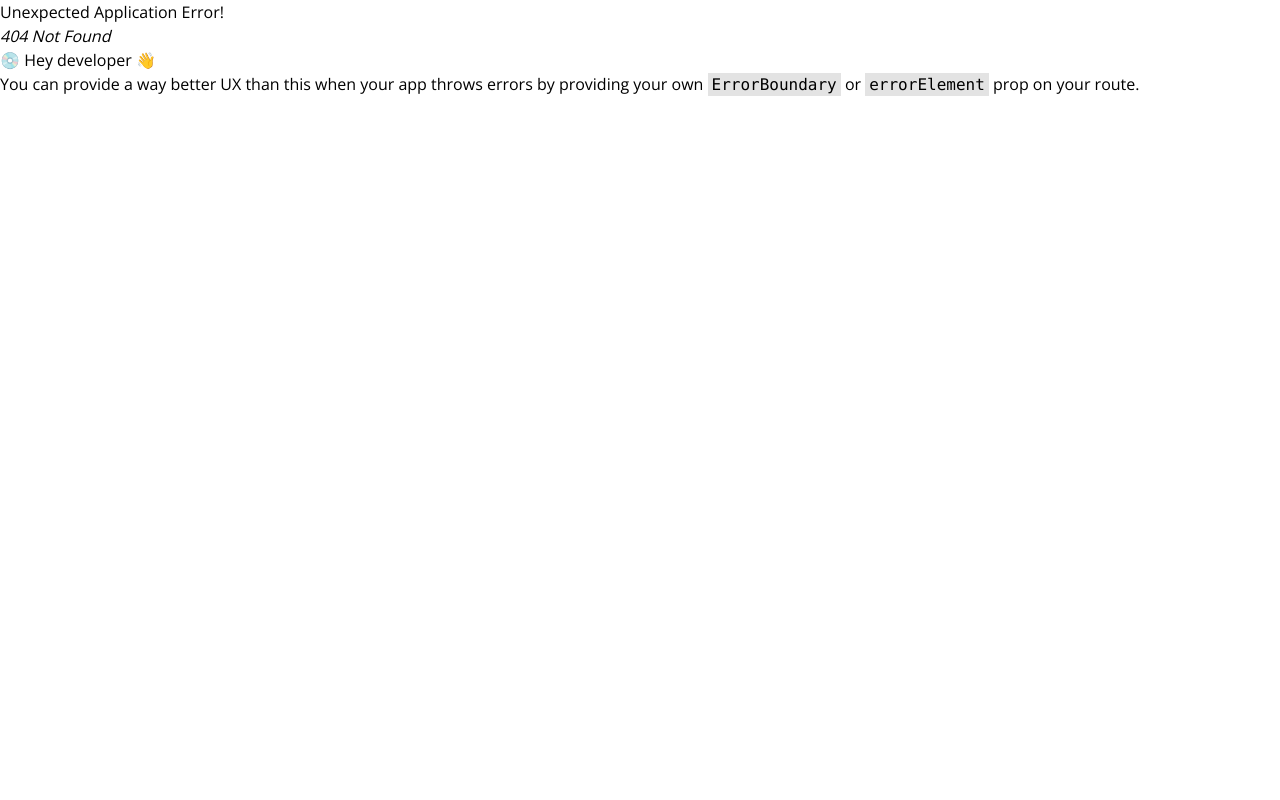
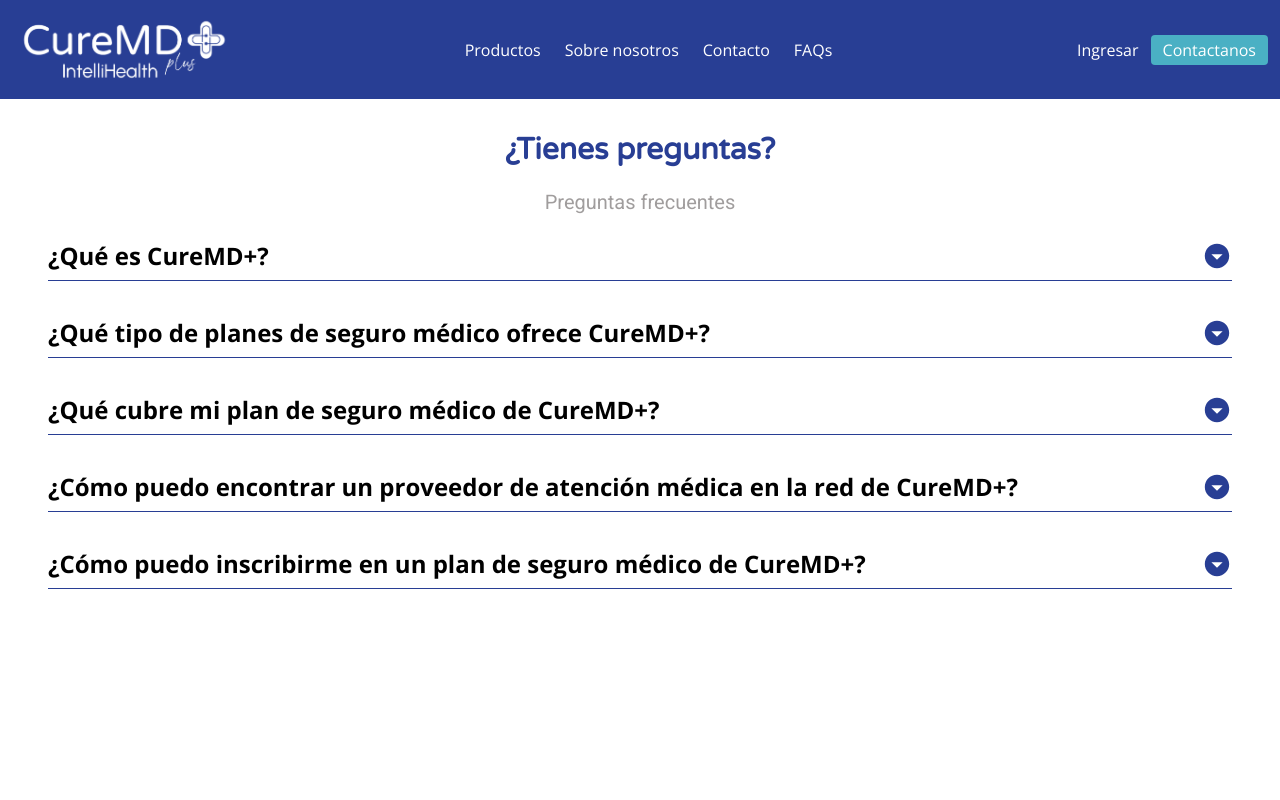
Before and after one commit to MoneyFi/CureMDplus, a React (Vite) app: page /faqs in a window 1280 px wide. Before the commit this address had no page. Shown: the top 800 px of the page. Built offline with nearby package versions, Linux system fonts and the light colour scheme.

Commit message:
add: faqs-section

```diff
--- /dev/null
+++ b/src/Components/Faq/Faq.jsx
@@ -0,0 +1,21 @@
+import React from 'react'
+import { IoMdArrowDropdownCircle } from "react-icons/io";
+import { IoMdArrowDropupCircle } from "react-icons/io";
+
+const Faq = ({ title, content, list }) => {
+    const [open, setOpen] = React.useState(false)
+    const handleOpen = () => setOpen(!open)
+    return (
+        <article className={`flex flex-col items-center justify-center w-full h-full overflow-hidden font-sans gap-2`}>
+            <div onClick={handleOpen} className='flex justify-between items-center w-full font-bold border-b border-primary-blue py-2 cursor-pointer'>
+                <span className='text-lg md:text-2xl '>{title}</span>
+                <button className='text-xl md:text-3xl text-primary-blue'>
+                    {open ? <IoMdArrowDropupCircle /> : <IoMdArrowDropdownCircle />}
+                </button>
+            </div>
+            <div className={'w-full text-xs md:text-sm px-3  text-pretty font-roboto' + (open ? ' h-full' : ' h-0')}><p>{content}</p>{list && list.split('-').map((l) => (<li>{l}</li>))}</div>
+        </article>
+    )
+}
+
+export default Faq;
--- /dev/null
+++ b/src/Components/Navbar/NavbarFaqs.jsx
@@ -0,0 +1,56 @@
+import React, { useEffect, useState } from 'react'
+import cureLogo from '../../assets/icons/Logo_Azul.png'
+import cureLogoBco from '../../assets/icons/Logo_bco.png'
+import { TbMenu } from "react-icons/tb";
+import { Link } from 'react-router-dom'
+
+const NavbarFaqs = () => {
+    const [isFixed, setIsFixed] = useState(false)
+    const glass = "w-full bg-[#283E94]  bg-clip-padding backdrop-filter backdrop-blur-[50%] bg-opacity-70  shadow text-white"
+
+    useEffect(() => {
+        const handleScroll = () => {
+            // Verifica la posición actual del scroll
+            const scrollPosition = window.scrollY;
+
+            // Establece si la barra de navegación debe estar fija o no
+            setIsFixed(scrollPosition > 80); // Puedes ajustar el valor según tus necesidades
+        };
+
+        // Agrega un event listener para manejar el scroll
+        window.addEventListener('scroll', handleScroll);
+
+
+        // Limpia el event listener cuando el componente se desmonta
+        return () => {
+            window.removeEventListener('scroll', handleScroll);
+        }
+
+
+    }, [])
+
+
+    return (
+        <header className={!isFixed ? 'flex items-center justify-between bg-primary-blue w-full p-3 fixed z-20 text-white ' : `${glass} flex items-center justify-between w-full fixed p-3 z-20`}>
+            <div className='w-[220px] max-[500px]:w-[200px]'>
+                <img alt='logo' src={cureLogoBco} />
+            </div>
+            <div className='min-[800px]:hidden flex items-center justify-center p-2'>
+                <TbMenu size={25} />
+            </div>
+            <div className='max-[800px]:hidden'>
+                <Link to='/#products' className='px-3 py-1 font-regular text-md'>Productos</Link>
+                <Link to='/#publicity' className='px-3 py-1 font-regular text-md'>Sobre nosotros</Link>
+                <Link to='/#footer' className='px-3 py-1 font-regular text-md'>Contacto</Link>
+                <Link to='/faqs' className='px-3 py-1 font-regular text-md'>FAQs</Link>
+            </div>
+
+            <div className='max-[800px]:hidden'>
+                <Link to='#products' className='px-3 py-1 font-regular text-md'>Ingresar</Link>
+                <Link to='#publicity' className={`px-3 py-1 font-regular text-md rounded bg-primary-skyblue text-white`}>Contactanos</Link>
+            </div>
+        </header>
+    )
+}
+
+export default NavbarFaqs;
--- a/src/Components/Navbar/NavbarLanding.jsx
+++ b/src/Components/Navbar/NavbarLanding.jsx
@@ -2,6 +2,7 @@ import React, { useEffect, useState } from 'react'
 import cureLogo from '../../assets/icons/Logo_Azul.png'
 import cureLogoBco from '../../assets/icons/Logo_bco.png'
 import { TbMenu } from "react-icons/tb";
+import { Link } from 'react-router-dom'
 
 const NavbarLanding = () => {
     const [isFixed, setIsFixed] = useState(false)
@@ -44,7 +45,7 @@ const NavbarLanding = () => {
             <a  href='#products'  className='px-3 py-1 font-regular text-md'>Productos</a>
             <a  href='#publicity'  className='px-3 py-1 font-regular text-md'>Sobre nosotros</a>
             <a  href='#footer'  className='px-3 py-1 font-regular text-md'>Contacto</a>
-            <a  href='#footer'  className='px-3 py-1 font-regular text-md'>FAQs</a>
+            <Link to='/faqs'  className='px-3 py-1 font-regular text-md'>FAQs</Link>
         </div>
 
         <div className='max-[800px]:hidden'>
--- a/src/Components/Publicity/Publicity.jsx
+++ b/src/Components/Publicity/Publicity.jsx
@@ -5,7 +5,7 @@ import app from '../../assets/icons/cureMDmobile.png'
 const Publicity = () => {
   return (
     <div id='publicity' className='w-full min-h-[100vh] flex justify-center items-center flex-wrap p-12 gap-0 md:gap-4'>
-      <img src={mobile} alt="" className='w-[200px] md:w-[300px]' id='mobile' />
+      <img src={mobile} alt="" className='hidden md:w-[250px] md:block' id='mobile' />
       <div className='md:w-3/4 px-4 flex flex-col md:flex justify-center items-center gap-4'>
         <img src={app} alt="Hola" className='w-full md:w-2/4 mb-4' />
         <h2 className='text-secondary-blue text-2xl md:text-6xl font-sans font-light mb-4 md:mb-6 text-center'>App de <b className='font-bold'>Telemedicina</b></h2>
--- /dev/null
+++ b/src/pages/FaqsPage/Faqs.jsx
@@ -0,0 +1,43 @@
+import React from 'react'
+import Faq from '../../Components/Faq/Faq';
+
+const Faqs = () => {
+
+    const faqs = [
+        {
+            title: "¿Qué es CureMD+?",
+            content: "CureMD+ es una compañía de seguros médicos que ofrece planes de salud accesibles y completos para la comunidad. Nuestra misión es brindar a las personas la cobertura que necesitan para proteger su salud y bienestar sin tener que preocuparse por los altos costos."
+        },
+        {
+            title: "¿Qué tipo de planes de seguro médico ofrece CureMD+?",
+            content: "Ofrecemos una variedad de planes de seguro médico para satisfacer las diversas necesidades y presupuestos de nuestros miembros. Nuestros planes incluyen:",
+            list: "Planes de salud individuales: Perfectos para personas que no tienen acceso a un seguro médico a través de su empleador. - Planes familiares: Brinda cobertura para usted y su familia a un precio asequible."
+        },
+        {
+            title: "¿Qué cubre mi plan de seguro médico de CureMD+?",
+            content: "Nuestros planes de seguro médico brindan cobertura para una amplia gama de servicios de atención médica, que incluyen:",
+            list: "Atención preventiva: Visitas de control anuales, exámenes y vacunas. - Atención médica hospitalaria: Estadías en el hospital, procedimientos quirúrgicos y atención especializada. - Medicamentos recetados: Cobertura para medicamentos recetados para ayudarlo a controlar sus afecciones médicas. - Servicios de salud mental: Terapia, asesoramiento y otros servicios de salud mental."
+        },
+        {
+            title: "¿Cómo puedo encontrar un proveedor de atención médica en la red de CureMD+?",
+            content: "Puede encontrar un proveedor de atención médica en la red de CureMD+ utilizando nuestro directorio de proveedores en línea o llamando a nuestro servicio al cliente."
+        },
+        {
+            title: "¿Cómo puedo inscribirme en un plan de seguro médico de CureMD+?",
+            content: "Puede inscribirse en un plan de seguro médico de CureMD+ en línea, por teléfono o en persona con uno de nuestros agentes."
+        }
+    ]
+
+    return (
+        <div className='w-screen min-h-screen bg-white flex flex-col justify-start items-center pt-28 pb-6'>
+            <h1 className='text-3xl font-bold text-center text-primary-blue py-5 font-varela'>¿Tienes preguntas?</h1>
+            <h3 className='text-xl text-[#a09d9d] text-center font-roboto'>Preguntas frecuentes</h3>
+            <article className='w-full h-full flex flex-col justify-center items-center gap-5 px-12 my-4'>
+                {faqs.map((faq, index) => (
+                    <Faq key={index} title={faq.title} content={faq.content} list={faq.list} />
+                ))}
+            </article>
+        </div>
+    )
+}
+export default Faqs;
--- /dev/null
+++ b/src/routes/Layouts/FaqsLayout.jsx
@@ -0,0 +1,16 @@
+import React from 'react'
+import { Outlet } from 'react-router-dom'
+import FooterLanding from '../../Components/Footer/FooterLanding'
+import NavbarFaqs from '../../Components/Navbar/NavbarFaqs'
+
+const FaqsLayout = () => {
+  return (
+    <div className='layout background flex flex-col items-center justify-between'>
+        <NavbarFaqs/>
+        <Outlet/>
+        <FooterLanding/>
+    </div>
+  )
+}
+
+export default FaqsLayout
```
Also changed, not shown: src/routes/router.jsx (+19 -5 lines).
